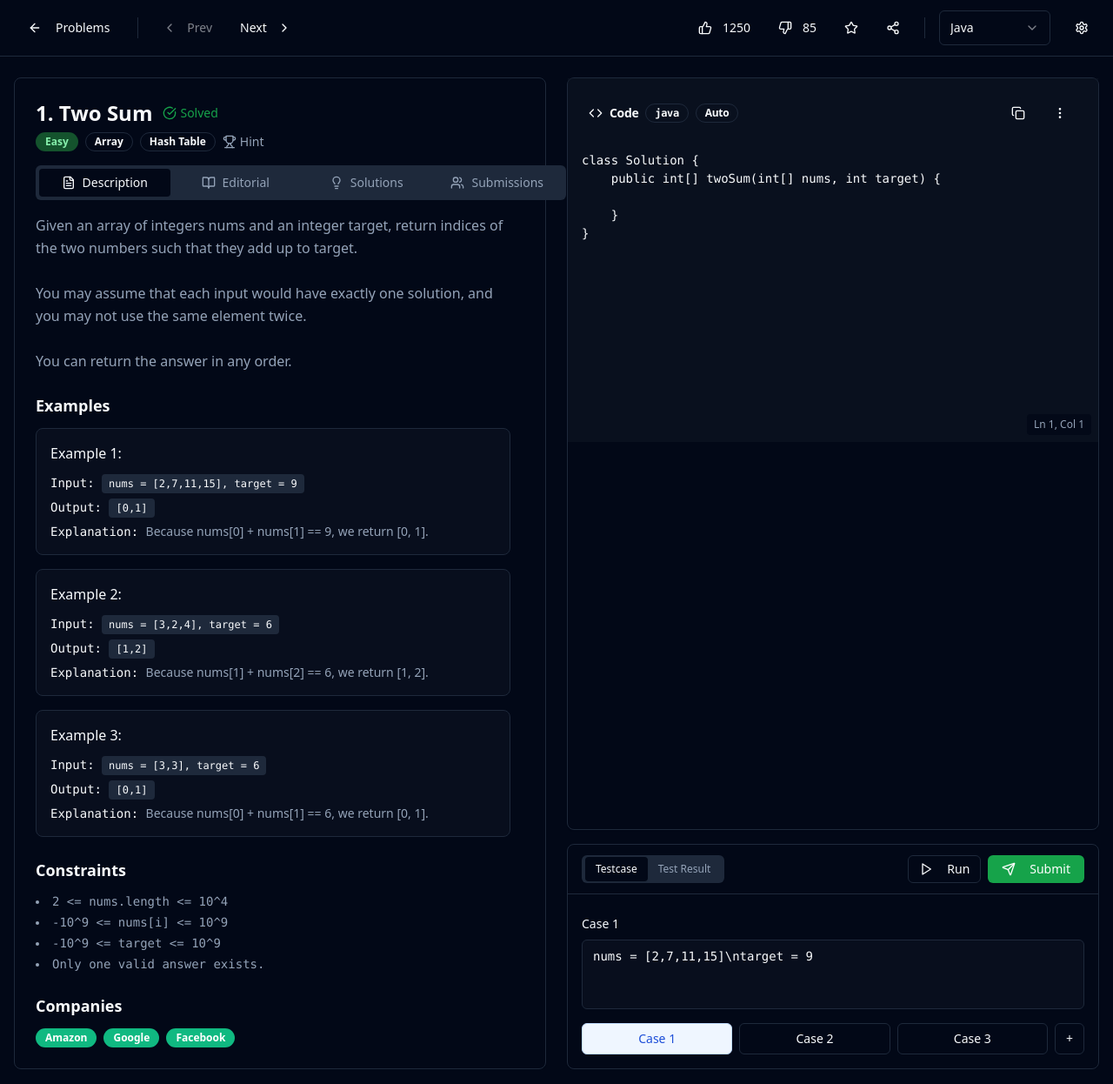
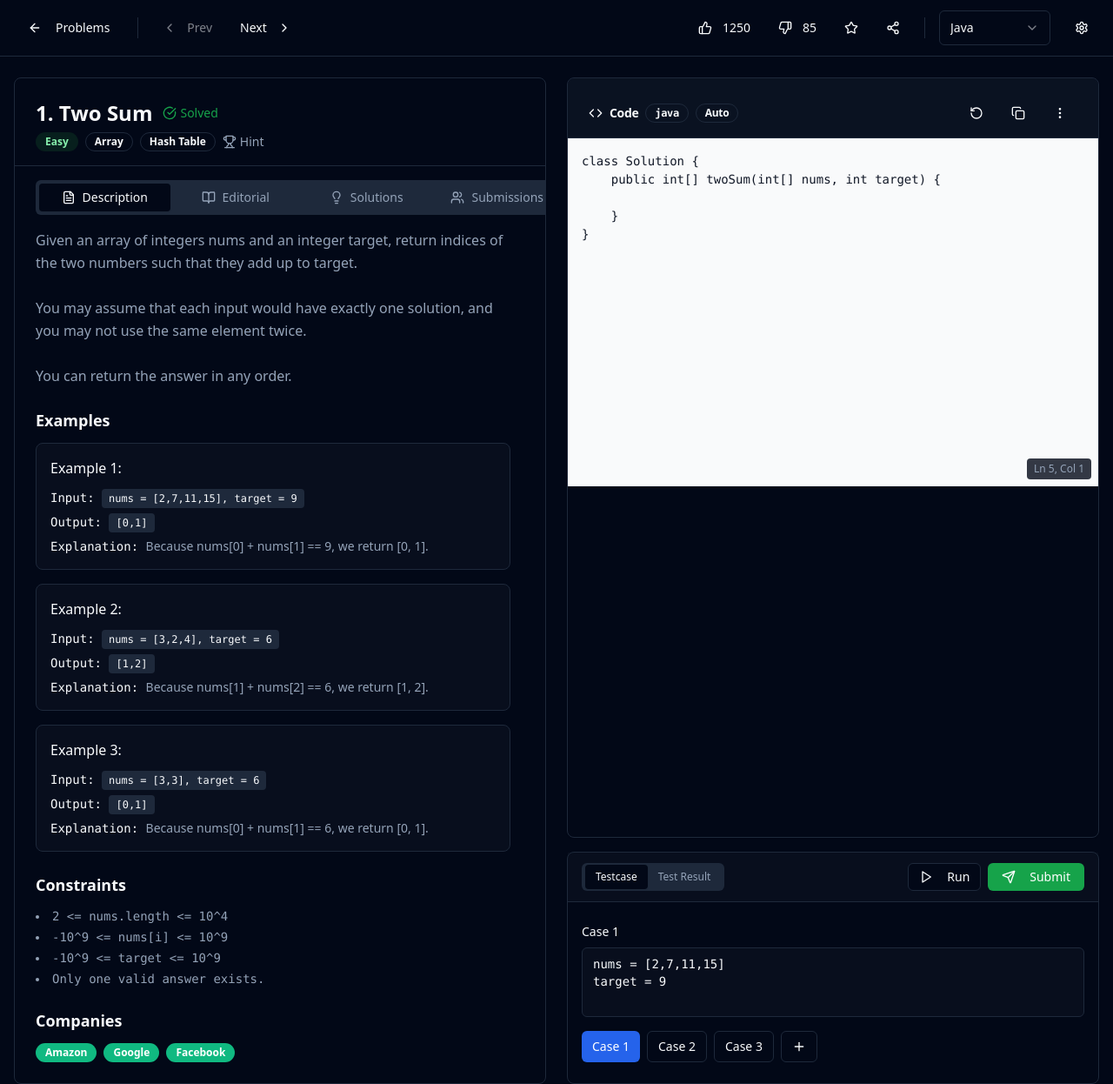
Before and after one commit to arpit05va/quiz-quest-courses, a React (Vite) app: page /problem/1 in a window 1280 px wide. Shown: the whole page at 87% size. Built offline with nearby package versions, Linux system fonts and the light colour scheme.

Commit message:
Fix: Improve Problem Detail page UI/UX
Improved UI/UX of the Problem Detail page, addressing layout issues, fixing test case functionality, adding code editor enhancements (reset, formatting, font size settings), and refining the overall design.

```diff
--- a/src/components/ProblemDetail.tsx
+++ b/src/components/ProblemDetail.tsx
@@ -8,6 +8,9 @@ import { Tabs, TabsContent, TabsList, TabsTrigger } from '@/components/ui/tabs';
 import { Select, SelectContent, SelectItem, SelectTrigger, SelectValue } from '@/components/ui/select';
 import { Textarea } from '@/components/ui/textarea';
 import { ScrollArea } from '@/components/ui/scroll-area';
+import { Dialog, DialogContent, DialogDescription, DialogFooter, DialogHeader, DialogTitle, DialogTrigger } from '@/components/ui/dialog';
+import { Label } from '@/components/ui/label';
+import { Slider } from '@/components/ui/slider';
 import { toast } from 'sonner';
 import {
   ArrowLeft,
@@ -31,7 +34,11 @@ import {
   MoreVertical,
   FileText,
   Trophy,
-  Users
+  Users,
+  RotateCcw,
+  Plus,
+  Type,
+  Palette
 } from 'lucide-react';
 
 interface ProblemDetailProps {
@@ -50,6 +57,10 @@ const ProblemDetail: React.FC<ProblemDetailProps> = ({ problemId }) => {
   const [isLiked, setIsLiked] = useState(false);
   const [isDisliked, setIsDisliked] = useState(false);
   const [isStarred, setIsStarred] = useState(false);
+  const [activeTestCase, setActiveTestCase] = useState(0);
+  const [customTestCases, setCustomTestCases] = useState<string[]>([]);
+  const [fontSize, setFontSize] = useState(14);
+  const [editorTheme, setEditorTheme] = useState('light');
 
   // Mock problem data
   const problemData = {
@@ -90,6 +101,11 @@ You can return the answer in any order.`,
         "-10^9 <= nums[i] <= 10^9",
         "-10^9 <= target <= 10^9",
         "Only one valid answer exists."
+      ],
+      testCases: [
+        "nums = [2,7,11,15]\ntarget = 9",
+        "nums = [3,2,4]\ntarget = 6",
+        "nums = [3,3]\ntarget = 6"
       ],
       solution: `The brute force approach would be to check every pair of numbers, but that would be O(n²).
 
@@ -147,6 +163,10 @@ All occurrences of a character must be replaced with another character while pre
         "1 <= s.length <= 5 * 10^4",
         "t.length == s.length",
         "s and t consist of any valid ascii character."
+      ],
+      testCases: [
+        's = "egg"\nt = "add"',
+        's = "foo"\nt = "bar"'
       ],
       solution: `We need to track the mapping between characters in both directions.
 
@@ -279,14 +299,26 @@ var twoSum = function(nums, target) {
     toast.success('Code copied to clipboard!');
   };
 
+  const handleResetCode = () => {
+    setCode(starterCodes[selectedLanguage as keyof typeof starterCodes] || '');
+    toast.success('Code reset to starter template');
+  };
+
+  const handleAddTestCase = () => {
+    setCustomTestCases([...customTestCases, '']);
+    toast.success('New test case added');
+  };
+
   const getDifficultyColor = (difficulty: string) => {
     switch (difficulty) {
-      case 'Easy': return 'bg-green-100 text-green-800 dark:bg-green-900 dark:text-green-300';
-      case 'Medium': return 'bg-yellow-100 text-yellow-800 dark:bg-yellow-900 dark:text-yellow-300';
-      case 'Hard': return 'bg-red-100 text-red-800 dark:bg-red-900 dark:text-red-300';
-      default: return 'bg-gray-100 text-gray-800 dark:bg-gray-900 dark:text-gray-300';
+      case 'Easy': return 'bg-green-100 text-green-800 dark:bg-green-900/30 dark:text-green-300';
+      case 'Medium': return 'bg-yellow-100 text-yellow-800 dark:bg-yellow-900/30 dark:text-yellow-300';
+      case 'Hard': return 'bg-red-100 text-red-800 dark:bg-red-900/30 dark:text-red-300';
+      default: return 'bg-gray-100 text-gray-800 dark:bg-gray-900/30 dark:text-gray-300';
     }
   };
+
+  const allTestCases = [...problem.testCases, ...customTestCases];
 
   return (
     <div className="min-h-screen bg-background">
@@ -378,9 +410,62 @@ var twoSum = function(nums, target) {
                 </SelectContent>
               </Select>
 
-              <Button variant="ghost" size="sm" className="hover:bg-muted">
-                <Settings className="w-4 h-4" />
-              </Button>
+              <Dialog>
+                <DialogTrigger asChild>
+                  <Button variant="ghost" size="sm" className="hover:bg-muted">
+                    <Settings className="w-4 h-4" />
+                  </Button>
+                </DialogTrigger>
+                <DialogContent className="sm:max-w-[425px]">
+                  <DialogHeader>
+                    <DialogTitle>Editor Settings</DialogTitle>
+                    <DialogDescription>
+                      Customize your coding environment
+                    </DialogDescription>
+                  </DialogHeader>
+                  <div className="grid gap-4 py-4">
+                    <div className="grid grid-cols-4 items-center gap-4">
+                      <Label htmlFor="fontSize" className="text-right flex items-center">
+                        <Type className="w-4 h-4 mr-2" />
+                        Font Size
+                      </Label>
+                      <div className="col-span-3">
+                        <Slider
+                          id="fontSize"
+                          min={10}
+                          max={24}
+                          step={1}
+                          value={[fontSize]}
+                          onValueChange={(value) => setFontSize(value[0])}
+                          className="w-full"
+                        />
+                        <span className="text-sm text-muted-foreground">{fontSize}px</span>
+                      </div>
+                    </div>
+                    <div className="grid grid-cols-4 items-center gap-4">
+                      <Label htmlFor="theme" className="text-right flex items-center">
+                        <Palette className="w-4 h-4 mr-2" />
+                        Theme
+                      </Label>
+                      <div className="col-span-3">
+                        <Select value={editorTheme} onValueChange={setEditorTheme}>
+                          <SelectTrigger>
+                            <SelectValue />
+                          </SelectTrigger>
+                          <SelectContent>
+                            <SelectItem value="light">Light</SelectItem>
+                            <SelectItem value="dark">Dark</SelectItem>
+                            <SelectItem value="monokai">Monokai</SelectItem>
+                          </SelectContent>
+                        </Select>
+                      </div>
+                    </div>
+                  </div>
+                  <DialogFooter>
+                    <Button type="submit">Save preferences</Button>
+                  </DialogFooter>
+                </DialogContent>
+              </Dialog>
             </div>
           </div>
         </div>
@@ -390,8 +475,8 @@ var twoSum = function(nums, target) {
         <div className="grid lg:grid-cols-2 gap-6 h-[calc(100vh-8rem)]">
           {/* Left Panel - Problem Content */}
           <div className="flex flex-col">
-            <Card className="flex-1 border-border">
-              <CardHeader className="pb-4">
+            <Card className="flex-1 border-border overflow-hidden">
+              <CardHeader className="pb-4 border-b">
                 <div className="flex items-center justify-between">
                   <div className="flex items-center space-x-3">
                     <h1 className="text-2xl font-bold">{problem.id}. {problem.title}</h1>
@@ -419,9 +504,9 @@ var twoSum = function(nums, target) {
                 </div>
               </CardHeader>
 
-              <CardContent className="flex-1 p-0">
+              <CardContent className="flex-1 p-0 overflow-hidden">
                 <Tabs value={activeTab} onValueChange={setActiveTab} className="h-full flex flex-col">
-                  <TabsList className="grid w-full grid-cols-4 mx-6">
+                  <TabsList className="grid w-full grid-cols-4 mx-6 mt-4">
                     <TabsTrigger value="description" className="flex items-center space-x-2">
                       <FileText className="w-4 h-4" />
                       <span>Description</span>
@@ -440,7 +525,7 @@ var twoSum = function(nums, target) {
                     </TabsTrigger>
                   </TabsList>
 
-                  <div className="flex-1 px-6 pb-6">
+                  <div className="flex-1 px-6 pb-6 overflow-hidden">
                     <TabsContent value="description" className="h-full mt-4">
                       <ScrollArea className="h-full">
                         <div className="space-y-6 pr-4">
@@ -561,8 +646,8 @@ var twoSum = function(nums, target) {
           {/* Right Panel - Code Editor and Testing */}
           <div className="flex flex-col space-y-4">
             {/* Code Editor */}
-            <Card className="flex-1 border-border">
-              <CardHeader className="pb-3 bg-gray-50 dark:bg-gray-900/50">
+            <Card className="flex-1 border-border overflow-hidden">
+              <CardHeader className="pb-3 bg-muted/30 border-b">
                 <div className="flex items-center justify-between">
                   <CardTitle className="flex items-center space-x-2 text-sm">
                     <Code className="w-4 h-4" />
@@ -575,6 +660,9 @@ var twoSum = function(nums, target) {
                     </Badge>
                   </CardTitle>
                   <div className="flex items-center space-x-2">
+                    <Button variant="ghost" size="sm" className="hover:bg-muted h-8" onClick={handleResetCode}>
+                      <RotateCcw className="w-3 h-3" />
+                    </Button>
                     <Button variant="ghost" size="sm" className="hover:bg-muted h-8" onClick={handleCopyCode}>
                       <Copy className="w-3 h-3" />
                     </Button>
@@ -584,20 +672,27 @@ var twoSum = function(nums, target) {
                   </div>
                 </div>
               </CardHeader>
-              <CardContent className="flex-1 p-0">
+              <CardContent className="flex-1 p-0 overflow-hidden">
                 <div className="relative h-full">
                   <Textarea
                     value={code}
                     onChange={(e) => setCode(e.target.value)}
-                    className="font-mono text-sm h-full min-h-[350px] resize-none border-0 bg-gray-50 dark:bg-gray-900/50 rounded-none focus:ring-0 p-4"
+                    className={`font-mono h-full min-h-[400px] resize-none border-0 rounded-none focus:ring-0 p-4 ${
+                      editorTheme === 'dark'
+                        ? 'bg-gray-900 text-gray-100'
+                        : editorTheme === 'monokai'
+                        ? 'bg-gray-800 text-green-400'
+                        : 'bg-gray-50 text-gray-900'
+                    }`}
                     placeholder="Write your code here..."
                     style={{
+                      fontSize: `${fontSize}px`,
                       lineHeight: '1.5',
-                      fontFamily: 'JetBrains Mono, Consolas, Monaco, monospace'
+                      fontFamily: 'JetBrains Mono, Consolas, Monaco, "Courier New", monospace'
                     }}
                   />
                   <div className="absolute bottom-2 right-2 text-xs text-muted-foreground bg-background/80 px-2 py-1 rounded">
-                    Ln 1, Col 1
+                    Ln {code.split('\n').length}, Col {code.split('\n').pop()?.length || 0}
                   </div>
                 </div>
               </CardContent>
@@ -607,7 +702,7 @@ var twoSum = function(nums, target) {
             <Card className="border-border">
               <CardContent className="p-0">
                 <Tabs defaultValue="testcase" className="w-full">
-                  <div className="flex items-center justify-between px-4 py-3 border-b">
+                  <div className="flex items-center justify-between px-4 py-3 border-b bg-muted/20">
                     <TabsList className="h-8">
                       <TabsTrigger value="testcase" className="text-xs">Testcase</TabsTrigger>
                       <TabsTrigger value="result" className="text-xs">Test Result</TabsTrigger>
@@ -645,25 +740,56 @@ var twoSum = function(nums, target) {
                   <TabsContent value="testcase" className="p-4">
                     <div className="space-y-4">
                       <div>
-                        <label className="text-sm font-medium mb-2 block">Case 1</label>
+                        <label className="text-sm font-medium mb-2 block">
+                          Case {activeTestCase + 1}
+                        </label>
                         <Textarea
-                          value="nums = [2,7,11,15]\ntarget = 9"
-                          readOnly
-                          className="font-mono text-sm h-16 bg-muted/20 border-muted resize-none"
+                          value={allTestCases[activeTestCase] || ''}
+                          onChange={(e) => {
+                            if (activeTestCase >= problem.testCases.length) {
+                              const customIndex = activeTestCase - problem.testCases.length;
+                              const newCustomCases = [...customTestCases];
+                              newCustomCases[customIndex] = e.target.value;
+                              setCustomTestCases(newCustomCases);
+                            }
+                          }}
+                          readOnly={activeTestCase < problem.testCases.length}
+                          className={`font-mono text-sm h-20 resize-none ${
+                            activeTestCase < problem.testCases.length
+                              ? 'bg-muted/20 border-muted'
+                              : 'bg-background border-input'
+                          }`}
+                          placeholder={activeTestCase >= problem.testCases.length ? "Enter your custom test case..." : ""}
                         />
                       </div>
 
-                      <div className="flex space-x-2">
-                        <Button variant="outline" size="sm" className="flex-1 bg-blue-50 border-blue-200 text-blue-700">
-                          Case 1
+                      <div className="flex space-x-2 overflow-x-auto pb-2">
+                        {allTestCases.map((_, index) => (
+                          <Button
+                            key={index}
+                            variant={activeTestCase === index ? "default" : "outline"}
+                            size="sm"
+                            className={`flex-shrink-0 ${
+                              activeTestCase === index
+                                ? 'bg-blue-600 text-white'
+                                : 'hover:bg-muted'
+                            }`}
+                            onClick={() => setActiveTestCase(index)}
+                          >
+                            Case {index + 1}
+                            {index >= problem.testCases.length && (
+                              <span className="ml-1 text-xs opacity-70">(Custom)</span>
+                            )}
+                          </Button>
+                        ))}
+                        <Button
+                          variant="outline"
+                          size="sm"
+                          className="flex-shrink-0"
+                          onClick={handleAddTestCase}
+                        >
+                          <Plus className="w-3 h-3" />
                         </Button>
-                        <Button variant="outline" size="sm" className="flex-1">
-                          Case 2
-                        </Button>
-                        <Button variant="outline" size="sm" className="flex-1">
-                          Case 3
-                        </Button>
-                        <Button variant="outline" size="sm">+</Button>
                       </div>
                     </div>
                   </TabsContent>
```
